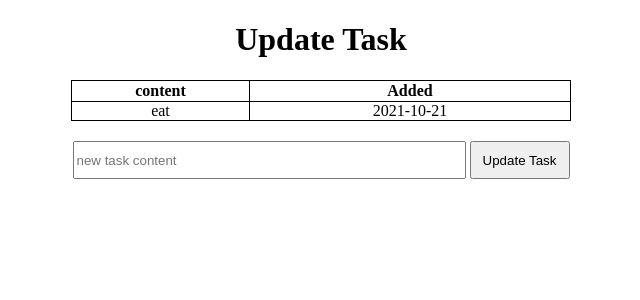
After one commit to GeorgeCloud/Task-Manager, a Flask app: page /update/1 in a window 1280 px wide. The commit adds this page. Shown: the top 300 px of the page, without its empty margins (319-959 px from the left). Run offline with Flask 2, Linux system fonts and the light colour scheme; data comes from the database, SQL or seed files in the repository; both versions use the stored data as it was after the commit.

Commit message:
add task manager functionality

```diff
--- a/app.py
+++ b/app.py
@@ -1,14 +1,65 @@
-from flask import Flask, render_template, url_for
+from flask import Flask, render_template, url_for, request, redirect
+from flask_sqlalchemy import SQLAlchemy
+from datetime import datetime
 
 app = Flask(__name__)
+app.config['SQLALCHEMY_DATABASE_URI'] = 'sqlite:///test.db'
+db = SQLAlchemy(app)
 
-@app.route('/')
+class Todo(db.Model):
+    id = db.Column(db.Integer, primary_key=True)
+    content = db.Column(db.String(200), nullable=False)
+    # completed = db.Column(db.Integer, default=0) useful for keeping an archive of completed tasks; show only uncompleted tasks
+    date_created = db.Column(db.DateTime, default=datetime.utcnow)
+
+    def __repr__(self):
+        return f'Task: {self.id}'
+
+@app.route('/', methods=['POST', 'GET'])
 def index():
-    return render_template('index.html')
+    if request.method == 'POST':
+        task_content = request.form['content']
+        new_task = Todo(content=task_content)
 
-@app.route('/about-us')
-def about_us():
-    return render_template('about_us.html')
+        try:
+            db.session.add(new_task)
+            db.session.commit()
+            return redirect('/')
+        except:
+            return '<h1>Database Issue Adding Task</h1>'
+    else:
+        tasks = Todo.query.order_by(Todo.date_created).all()
+        return render_template('index.html', tasks=tasks)
+
+@app.route('/delete/<int:id>')
+def delete(id):
+    try:
+        task_to_delete = Todo.query.get_or_404(id)
+        db.session.delete(task_to_delete)
+        db.session.commit()
+        return redirect('/')
+    except:
+        return '<h1>Failed to delete</h1>'
+
+@app.route('/update/<int:id>', methods=['GET', 'POST'])
+def update(id):
+    task_to_update = Todo.query.get_or_404(id)
+
+    if request.method == 'POST':
+        task_to_update.content = request.form['content']
+
+        try:
+            db.session.commit()
+            return redirect('/')
+        except:
+            return '<h1>Failed to update</h1>'
+    else:
+        return render_template('update.html', task=task_to_update)
+        # return redirect(f'/update/{id}')
+
+# @app.route('/about-us')
+# def about_us():
+#     return render_template('about_us.html')
 
 if __name__ == '__main__':
     app.run(debug=True)
--- a/requirements.txt
+++ b/requirements.txt
@@ -2,8 +2,9 @@ click==8.0.3
 Flask==2.0.2
 Flask-SQLAlchemy==2.5.1
 greenlet==1.1.2
+gunicorn==20.1.0
 itsdangerous==2.0.1
 Jinja2==3.0.2
 MarkupSafe==2.0.1
-SQLAlchemy==1.4.25
+SQLAlchemy==1.4.26
 Werkzeug==2.0.2
--- a/static/css/main.css
+++ b/static/css/main.css
@@ -1,4 +1,41 @@
 body {
-  margin: 0;
   font-family: san-serif;
+  text-align: center;
 }
+
+form {
+}
+
+input[type=text] {
+    height: 2rem;
+    width: 77%;
+}
+
+input[type=submit] {
+    height: 2.4rem;
+    width: 20%;
+}
+
+h1 {
+  text-align: center;
+}
+
+table {
+    margin-bottom: 20px;
+    border-collapse: collapse;
+}
+
+table, th, td {
+  border: 1px solid black;
+}
+
+td {
+  padding: 0 25px;
+}
+
+.content {
+    display: flex;
+    flex-direction: column;
+    margin: auto;
+    width: 500px;
+}
--- a/templates/_base.html
+++ b/templates/_base.html
@@ -4,7 +4,7 @@
   <meta charset="UTF-8">
   <meta name="viewport" content="width=device-width, initial-scale=1.0">
   <meta http-equiv="X-UA-Compatible" content="ie=edge">
-  <link rel="stylesheet" href="{{ url_for('main.html') }}">
+  <link rel="stylesheet" href="{{ url_for('static', filename='css/main.css') }}">
   {% block header %}{% endblock %}
 </head>
 <body>
--- /dev/null
+++ b/templates/update.html
@@ -0,0 +1,29 @@
+{% extends '_base.html' %}
+
+
+
+{% block header %}
+<title>Update Task</title>
+{% endblock %}
+
+{% block body %}
+<h1>Update Task</h1>
+
+<div class="content">
+    <table>
+        <tr>
+            <th>content</th>
+            <th>Added</th>
+        </tr>
+        <tr>
+            <td>{{ task.content }}</td>
+            <td>{{ task.date_created.date() }}</td>
+        </tr>
+    </table>
+
+    <form action="/update/{{ task.id }}" method="POST">
+        <input type="text" name="content" placeholder="new task content">
+        <input type="submit" value="Update Task">
+    </form>
+</div>
+{% endblock %}
```
Also changed, not shown: templates/about_us.html (deleted, +0 -11 lines), templates/index.html (+32 -1 lines), test.db (added).
